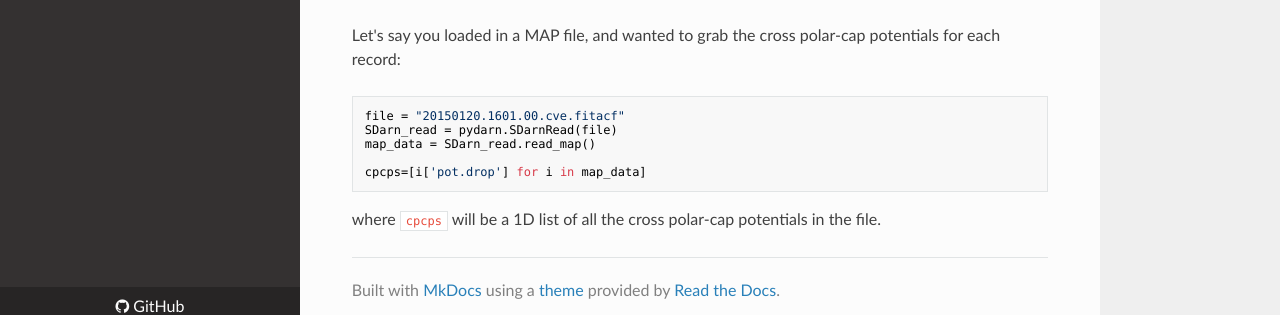
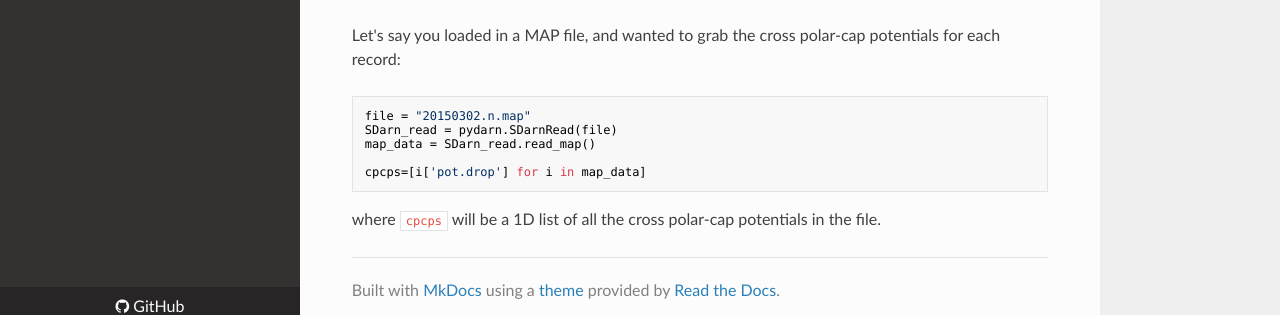
Before and after one commit to SuperDARN/pydarn, an MkDocs documentation site: the page built from docs/user/SDarnRead.md, in a window 1280 px wide and 1366 px high. Shown: the part 1039-1354 px from the top of the window. Built offline with MkDocs 1.6.1, drawn with Linux system fonts in a browser that asks for light colours; nearby versions of some CDN libraries.

Commit message:
Update SDarnRead.md

````diff
--- a/docs/user/SDarnRead.md
+++ b/docs/user/SDarnRead.md
@@ -39,7 +39,7 @@ which will tell you all the variablies in the first [0th] record.
 
 Let's say you loaded in a MAP file, and wanted to grab the cross polar-cap potentials for each record:
 ```python
-file = "20150120.1601.00.cve.fitacf"
+file = "20150302.n.map"
 SDarn_read = pydarn.SDarnRead(file)
 map_data = SDarn_read.read_map()
 
````
